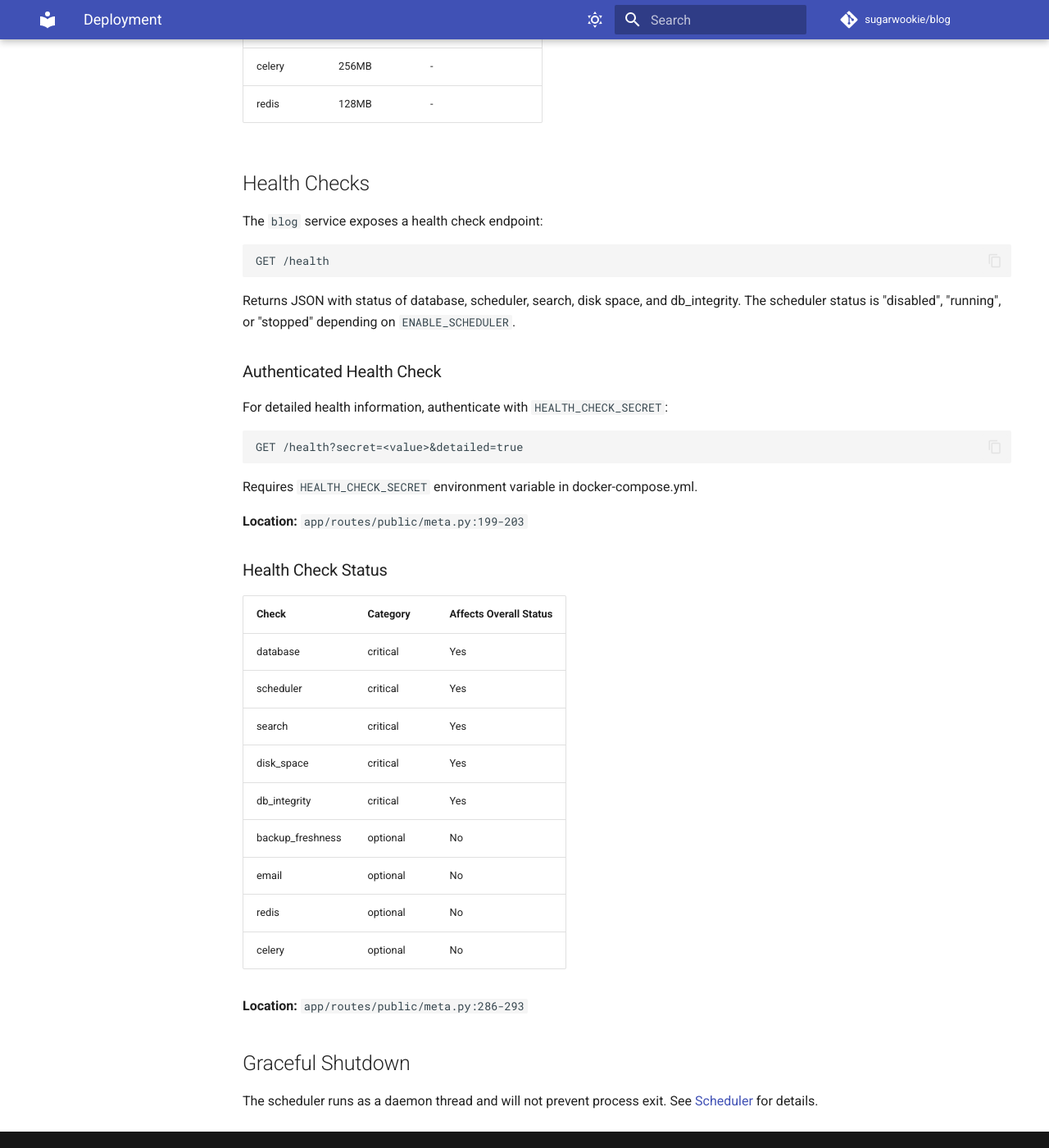
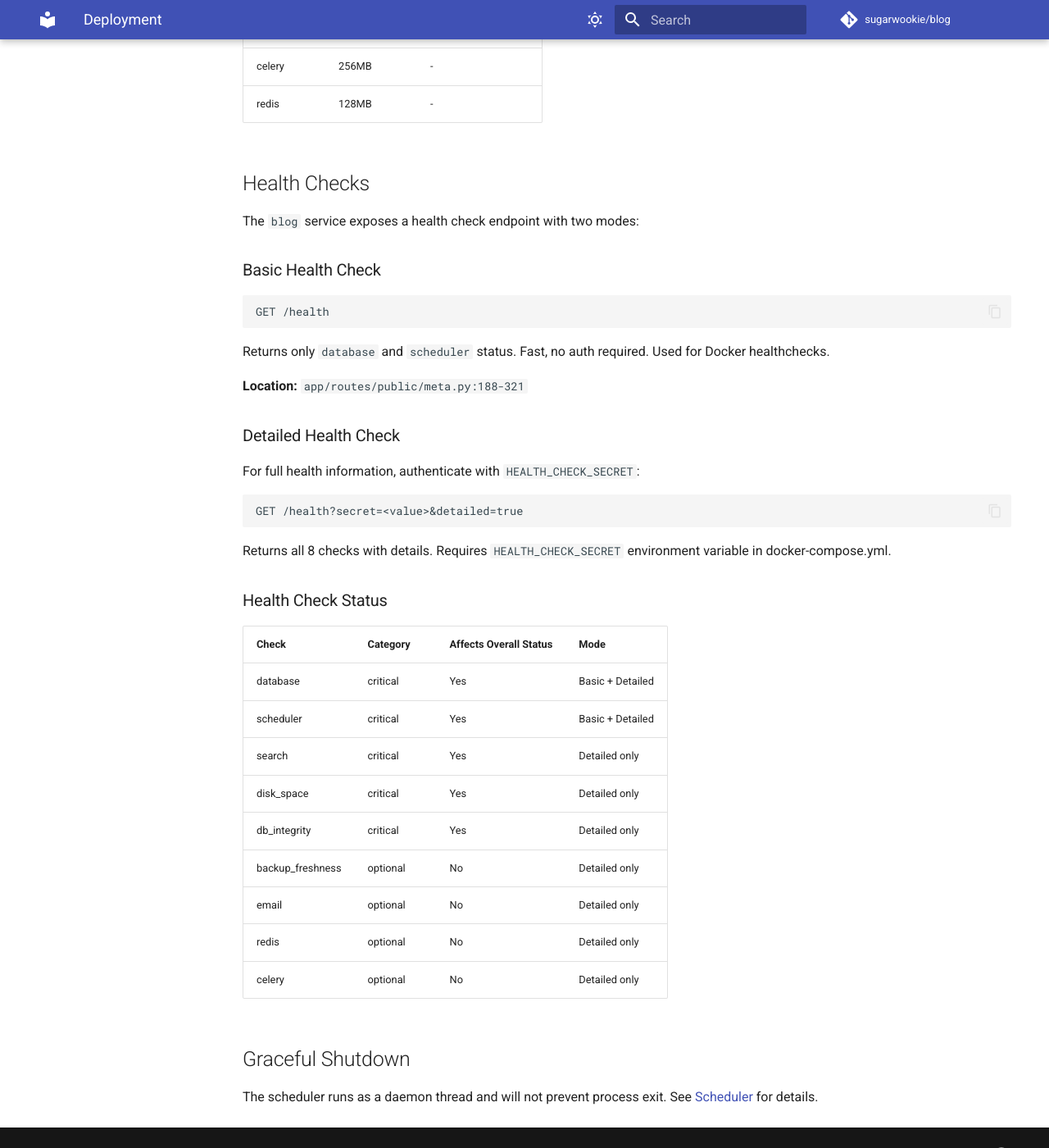
Before and after one commit to dbowm91/blog, an MkDocs documentation site: the page built from docs/deployment/docker.md, in a window 1280 px wide and 1400 px high, scrolled down 2164 px. Shown: the whole window at 82% size. Built offline with MkDocs 1.6.1 and Material for MkDocs 9.7.7, drawn with Linux system fonts in a browser that asks for light colours; comment, search, counter and statistics services are not loaded.

````diff
--- a/docs/deployment/docker.md
+++ b/docs/deployment/docker.md
@@ -74,40 +74,41 @@ Redis uses `redis-cli ping` for health checks. For additional reliability, you c
 
 ## Health Checks
 
-The `blog` service exposes a health check endpoint:
+The `blog` service exposes a health check endpoint with two modes:
+
+### Basic Health Check
+
 ```
 GET /health
 ```
 
-Returns JSON with status of database, scheduler, search, disk space, and db_integrity. The scheduler status is "disabled", "running", or "stopped" depending on `ENABLE_SCHEDULER`.
+Returns only `database` and `scheduler` status. Fast, no auth required. Used for Docker healthchecks.
 
-### Authenticated Health Check
+**Location:** `app/routes/public/meta.py:188-321`
 
-For detailed health information, authenticate with `HEALTH_CHECK_SECRET`:
+### Detailed Health Check
+
+For full health information, authenticate with `HEALTH_CHECK_SECRET`:
 
 ```
 GET /health?secret=<value>&detailed=true
 ```
 
-Requires `HEALTH_CHECK_SECRET` environment variable in docker-compose.yml.
-
-**Location:** `app/routes/public/meta.py:199-203`
+Returns all 8 checks with details. Requires `HEALTH_CHECK_SECRET` environment variable in docker-compose.yml.
 
 ### Health Check Status
 
-| Check | Category | Affects Overall Status |
-|-------|----------|------------------------|
-| database | critical | Yes |
-| scheduler | critical | Yes |
-| search | critical | Yes |
-| disk_space | critical | Yes |
-| db_integrity | critical | Yes |
-| backup_freshness | optional | No |
-| email | optional | No |
-| redis | optional | No |
-| celery | optional | No |
-
-**Location:** `app/routes/public/meta.py:286-293`
+| Check | Category | Affects Overall Status | Mode |
+|-------|----------|------------------------|------|
+| database | critical | Yes | Basic + Detailed |
+| scheduler | critical | Yes | Basic + Detailed |
+| search | critical | Yes | Detailed only |
+| disk_space | critical | Yes | Detailed only |
+| db_integrity | critical | Yes | Detailed only |
+| backup_freshness | optional | No | Detailed only |
+| email | optional | No | Detailed only |
+| redis | optional | No | Detailed only |
+| celery | optional | No | Detailed only |
 
 ## Graceful Shutdown
 
````
Also changed, not shown: AGENTS.md (+11 -8 lines), ARCHITECTURE.md (+14 -4 lines), README.md (+1 -1 lines), architecture/deployment/security.md (+1 -1 lines), docs/core/models.md (+3 -2 lines).
